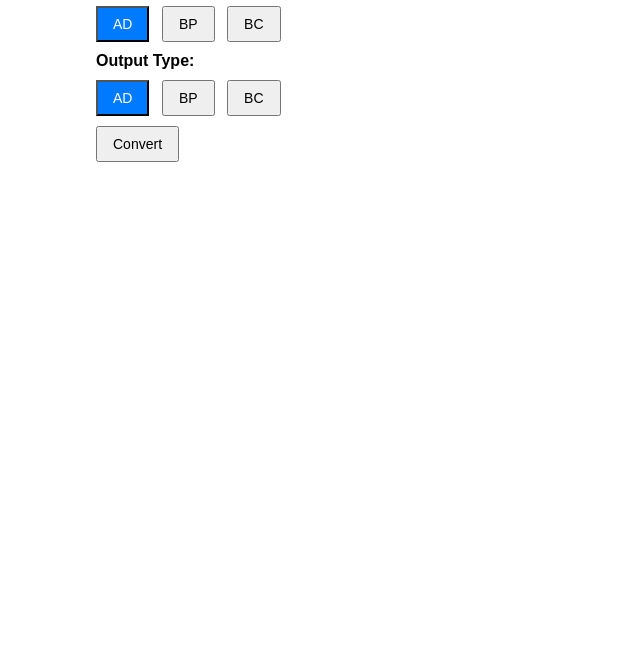
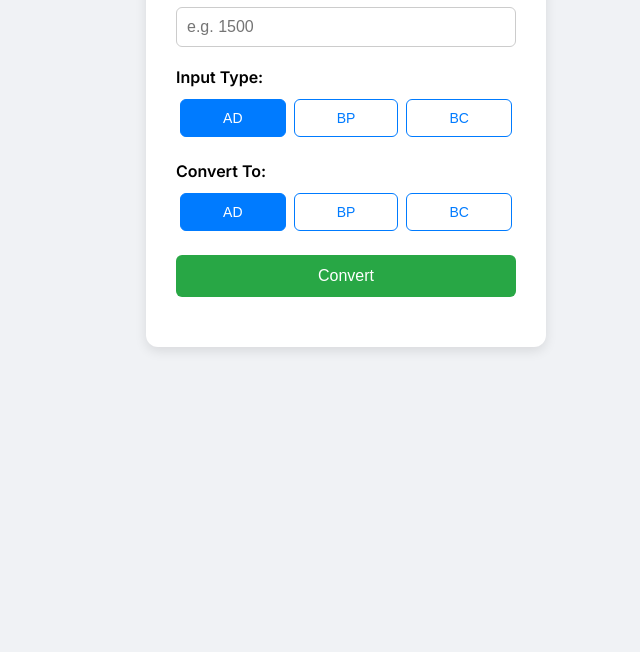
Before and after one commit to tashinorbu544/date-converter, a plain HTML site: page index.html in a window 1280 px wide. Shown: the part 148-800 px from the top of the page, without its empty margins (294-934 px from the left). Drawn offline with Linux system fonts and the light colour scheme.

Commit message:
Update index.html

```diff
--- a/index.html
+++ b/index.html
@@ -4,58 +4,127 @@
   <meta charset="UTF-8" />
   <meta name="viewport" content="width=device-width, initial-scale=1" />
   <title>Date Converter</title>
+  <link href="https://fonts.googleapis.com/css2?family=Inter:wght@400;600&display=swap" rel="stylesheet">
   <style>
-    body { font-family: Arial, sans-serif; padding: 20px; max-width: 500px; margin: auto; }
-    input[type="number"] { width: 120px; padding: 8px; font-size: 16px; }
-    .buttons-group { margin: 10px 0; }
-    button {
-      padding: 8px 15px;
-      margin-right: 8px;
+    * {
+      box-sizing: border-box;
+    }
+    body {
+      font-family: 'Inter', sans-serif;
+      background: #f0f2f5;
+      margin: 0;
+      padding: 0;
+      display: flex;
+      justify-content: center;
+      align-items: flex-start;
+      min-height: 100vh;
+    }
+    .container {
+      background: #fff;
+      padding: 30px;
+      margin-top: 50px;
+      border-radius: 12px;
+      box-shadow: 0 4px 12px rgba(0, 0, 0, 0.1);
+      width: 100%;
+      max-width: 400px;
+    }
+    h2 {
+      margin-top: 0;
+      font-size: 24px;
+      color: #333;
+      text-align: center;
+    }
+    label {
+      font-weight: 600;
+      display: block;
+      margin-bottom: 6px;
+      margin-top: 20px;
+    }
+    input[type="number"] {
+      width: 100%;
+      padding: 10px;
+      font-size: 16px;
+      border: 1px solid #ccc;
+      border-radius: 6px;
+    }
+    .buttons-group {
+      display: flex;
+      justify-content: space-between;
+      flex-wrap: wrap;
+      margin-top: 8px;
+    }
+    .buttons-group button {
+      flex: 1 1 auto;
+      margin: 4px;
+      padding: 10px 12px;
       font-size: 14px;
+      border: 1px solid #007bff;
+      background-color: white;
+      color: #007bff;
+      border-radius: 6px;
       cursor: pointer;
+      transition: all 0.2s ease-in-out;
     }
-    button.selected {
+    .buttons-group button.selected {
       background-color: #007bff;
       color: white;
     }
+    .buttons-group button:hover {
+      background-color: #0056b3;
+      color: white;
+    }
+    #convertBtn {
+      width: 100%;
+      margin-top: 20px;
+      padding: 12px;
+      font-size: 16px;
+      background-color: #28a745;
+      color: white;
+      border: none;
+      border-radius: 6px;
+      cursor: pointer;
+      transition: background-color 0.2s ease;
+    }
+    #convertBtn:hover {
+      background-color: #218838;
+    }
     #result {
       margin-top: 20px;
+      font-size: 18px;
       font-weight: bold;
-      font-size: 18px;
+      color: #333;
+      text-align: center;
     }
   </style>
 </head>
 <body>
 
+  <div class="container">
     <h2>Date Converter</h2>
 
     <label for="inputYear">Enter Year:</label>
-  <input id="inputYear" type="number" placeholder="Enter a year" />
+    <input id="inputYear" type="number" placeholder="e.g. 1500" />
 
-  <div>
-    <strong>Input Type:</strong>
+    <label>Input Type:</label>
     <div class="buttons-group" id="inputTypeButtons">
       <button data-type="AD" class="selected">AD</button>
       <button data-type="BP">BP</button>
       <button data-type="BC">BC</button>
     </div>
-  </div>
 
-  <div>
-    <strong>Output Type:</strong>
+    <label>Convert To:</label>
     <div class="buttons-group" id="outputTypeButtons">
       <button data-type="AD" class="selected">AD</button>
       <button data-type="BP">BP</button>
       <button data-type="BC">BC</button>
     </div>
-  </div>
 
     <button id="convertBtn">Convert</button>
 
     <div id="result"></div>
+  </div>
 
   <script>
-  // Handle button selection toggling
     function setupToggleButtons(containerId) {
       const container = document.getElementById(containerId);
       container.querySelectorAll("button").forEach(btn => {
@@ -69,27 +138,18 @@
     setupToggleButtons("inputTypeButtons");
     setupToggleButtons("outputTypeButtons");
 
-  // Conversion logic here
-  // For simplicity, we assume:
-  // AD = actual year CE (e.g. 2025)
-  // BP = Before Present (1950)
-  // BC = Before Christ (negative years, no year 0)
-  // So convert input year from input type to output type
-
     function convertYear(value, fromType, toType) {
-    // Convert input value to AD year first
       let adYear;
       if (fromType === "AD") {
         adYear = value;
       } else if (fromType === "BP") {
         adYear = 1950 - value;
       } else if (fromType === "BC") {
-      adYear = -value + 1; // BC 1 = AD 0 (no year 0 in history, but in programming we use 0)
+        adYear = -value + 1;
       } else {
         return "Unknown input type";
       }
 
-    // Convert AD year to output type
       if (toType === "AD") {
         return adYear;
       } else if (toType === "BP") {
@@ -104,7 +164,7 @@
     document.getElementById("convertBtn").addEventListener("click", () => {
       const inputVal = Number(document.getElementById("inputYear").value);
       if (isNaN(inputVal)) {
-      document.getElementById("result").innerText = "Please enter a valid year number.";
+        document.getElementById("result").innerText = "⚠️ Please enter a valid year.";
         return;
       }
 
@@ -112,8 +172,7 @@
       const outputType = document.querySelector("#outputTypeButtons button.selected").dataset.type;
 
       const converted = convertYear(inputVal, inputType, outputType);
-
-    document.getElementById("result").innerText = `Converted Year (${outputType}): ${converted}`;
+      document.getElementById("result").innerText = `➡️ ${inputVal} ${inputType} = ${converted} ${outputType}`;
     });
   </script>
 
```
Lines whose indentation alone changed are shown as unchanged.
